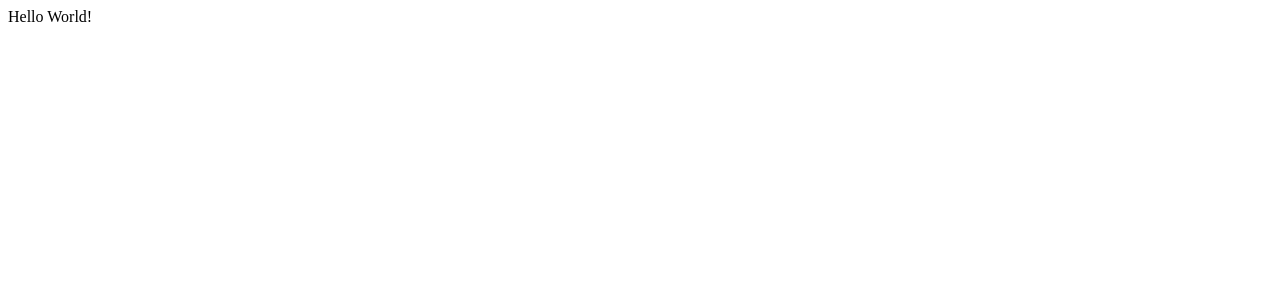
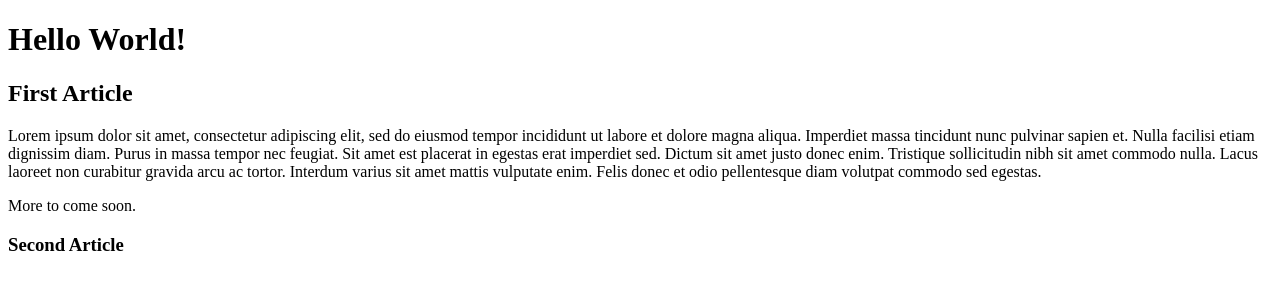
Before and after one commit to mtg92/git_test_1, a plain HTML site: page html-boilerplate/index.html in a window 1280 px wide. Drawn offline with Linux system fonts and the light colour scheme.

Commit message:
Modified index.html and new file test_page.html

```diff
--- a/html-boilerplate/index.html
+++ b/html-boilerplate/index.html
@@ -7,7 +7,28 @@
     </head>
 
     <body>
-        Hello World!
+        <h1>Hello World!</h1>
+
+        <h2>First Article</h2>
+        <p>Lorem ipsum dolor sit amet, consectetur
+            adipiscing elit, sed do eiusmod tempor incididunt
+            ut labore et dolore magna aliqua. Imperdiet massa
+            tincidunt nunc pulvinar sapien et. Nulla facilisi
+            etiam dignissim diam. Purus in massa tempor nec
+            feugiat. Sit amet est placerat in egestas erat
+            imperdiet sed. Dictum sit amet justo donec enim.
+            Tristique sollicitudin nibh sit amet commodo nulla.
+            Lacus laoreet non curabitur gravida arcu ac tortor.
+            Interdum varius sit amet mattis vulputate enim.
+            Felis donec et odio pellentesque diam volutpat commodo
+            sed egestas.</p>
+
+            <p>More to come soon.</p>
+
+        <h3>Second Article</h3>
+
+        <!--Second article to go here.-->
+
     </body>
 
 </html>
```
Also changed, not shown: html-boilerplate/test_page.html (added).
